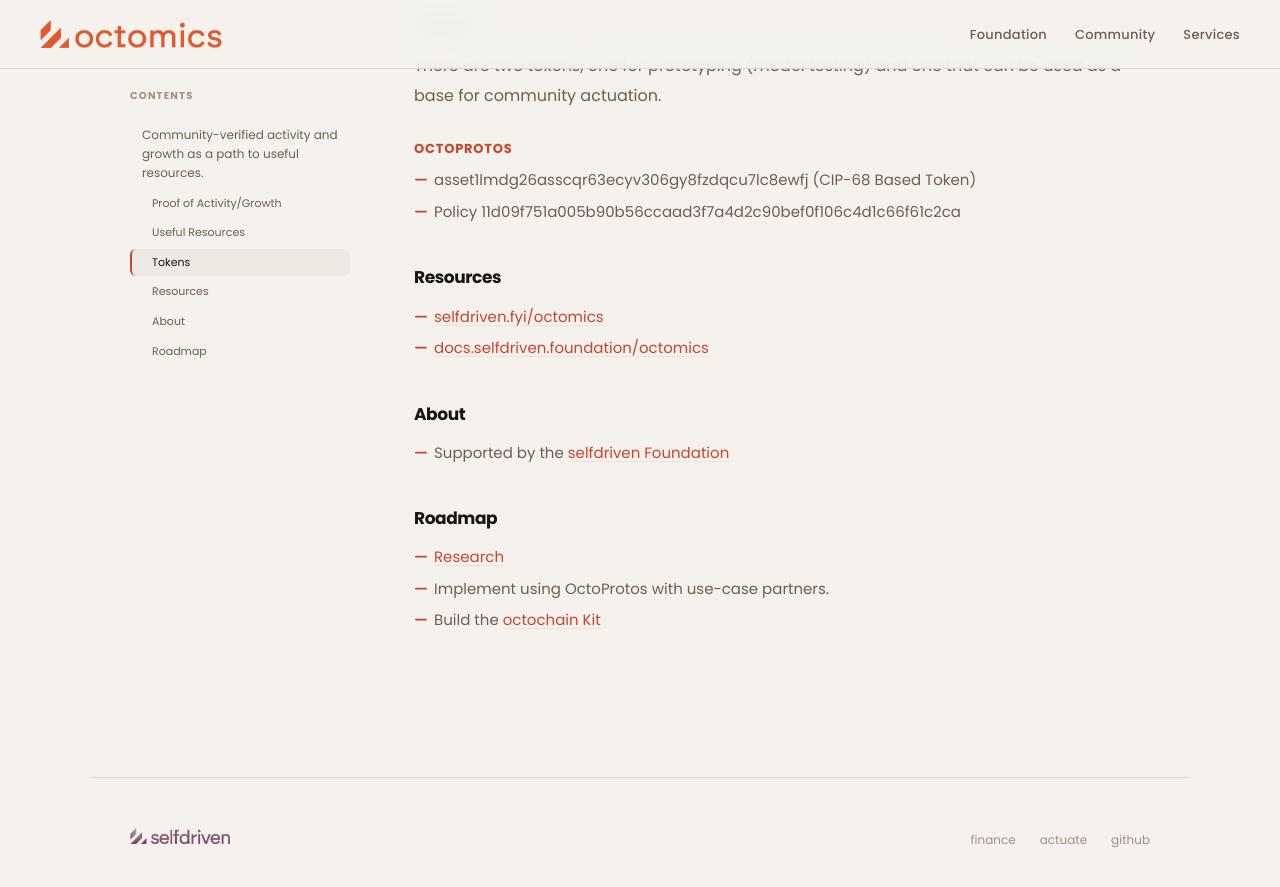
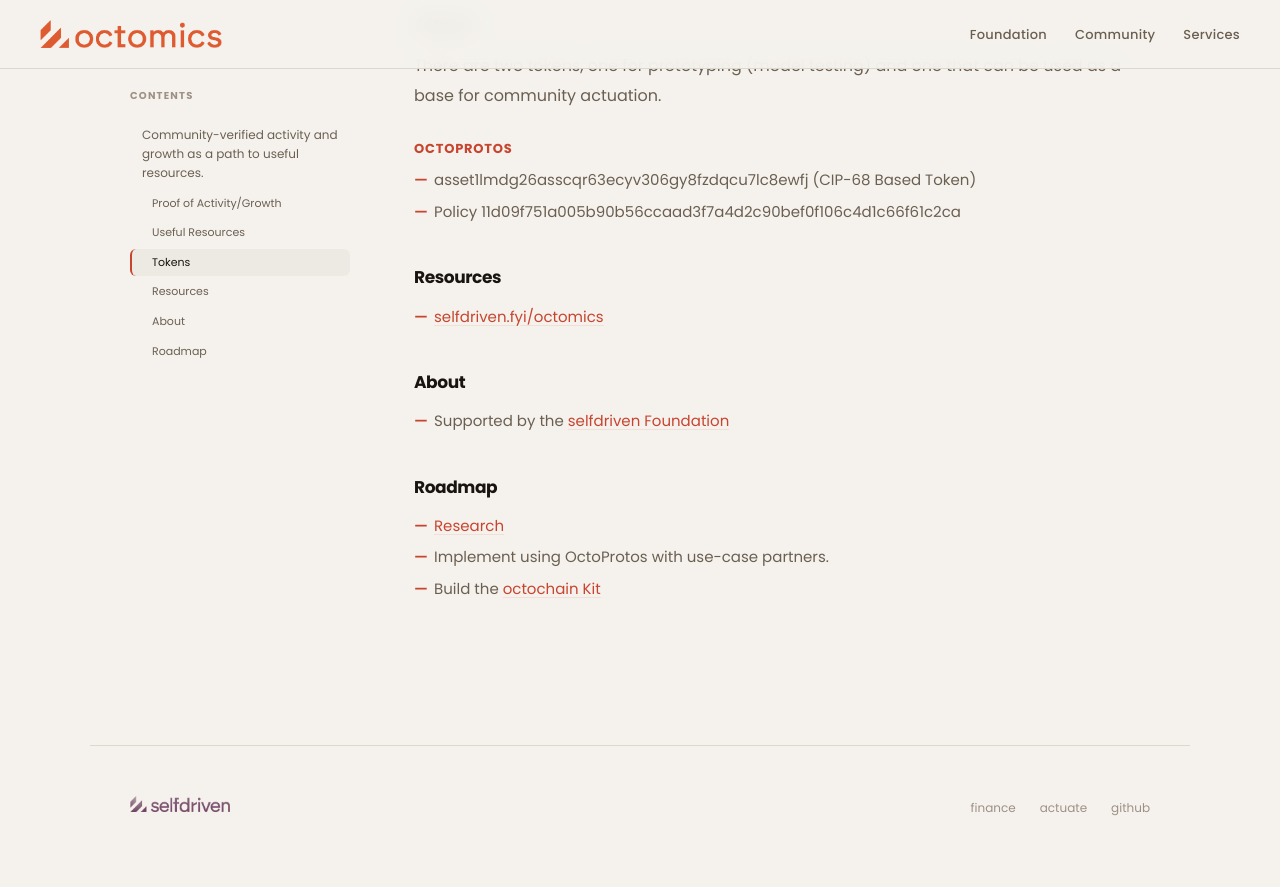
Before and after one commit to selfdriven-octo/octomics, a Jekyll site: the page built from docs/index.md, in a window 1280 px wide and 900 px high, scrolled down 1280 px. Shown: the top 887 px of the window. Built offline with Jekyll 4.4.1, drawn with Linux system fonts in a browser that asks for light colours.

Commit message:
Update index.md

```diff
--- a/docs/index.md
+++ b/docs/index.md
@@ -30,7 +30,6 @@
 
 ### Resources
 - [selfdriven.fyi/octomics](https://selfdriven.fyi/octomics)
-- [docs.selfdriven.foundation/octomics](https://docs.selfdriven.foundation/octomics)
 
 ### About
 - Supported by the [selfdriven Foundation](https://selfdriven.foundation)
```
